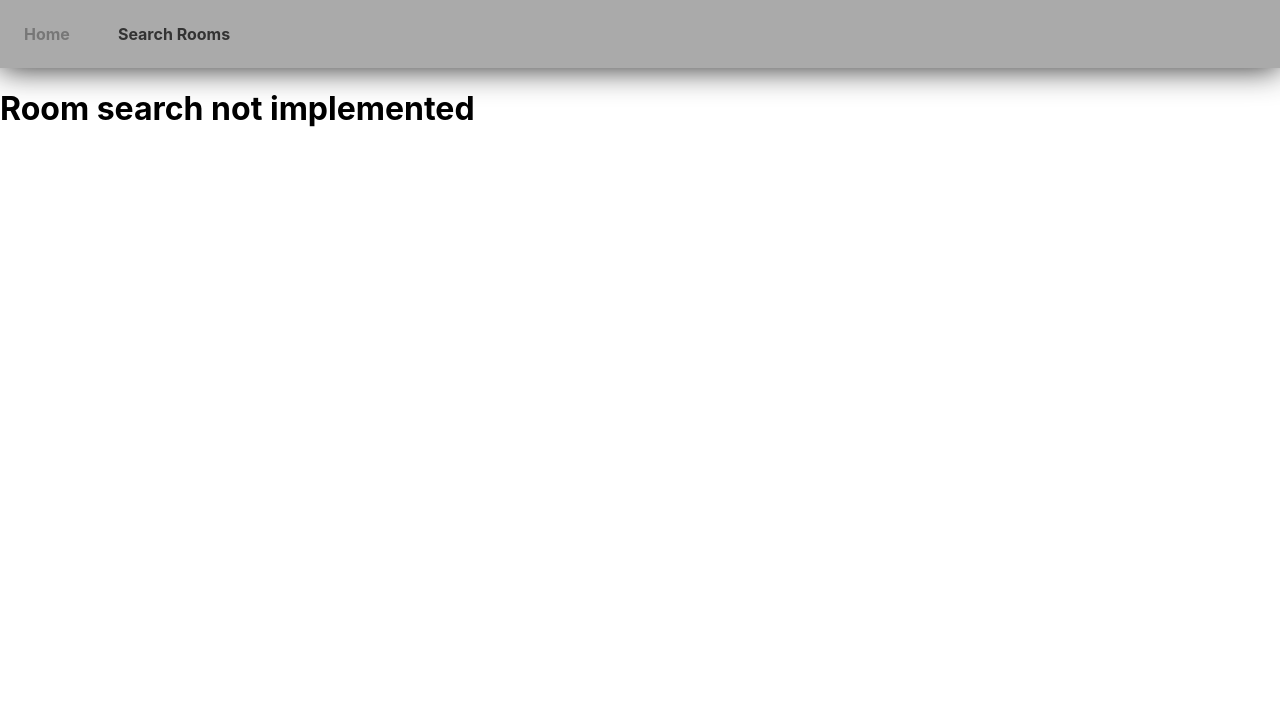
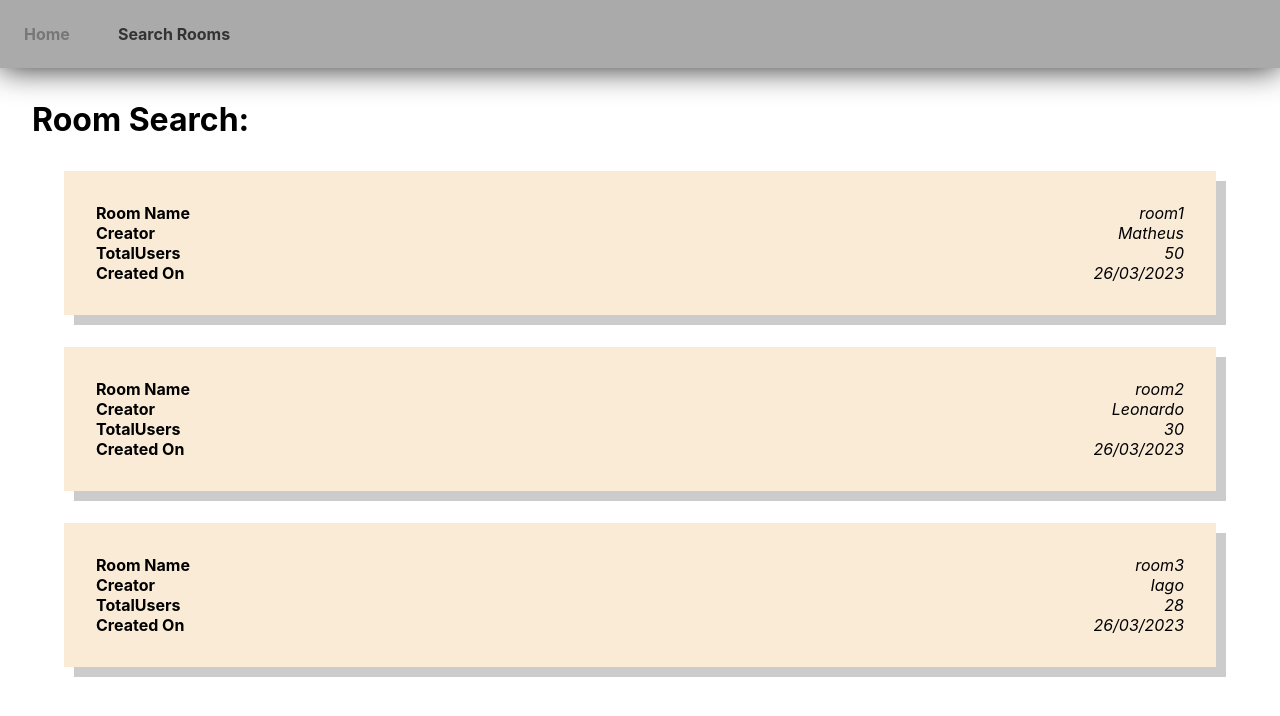
Before and after one commit to LeoAlles/Playful-Chat, a React (Create React App) app in the folder front/: page /rooms/search in a window 1280 px wide. Shown: the top 716 px of the page. Built offline with nearby package versions, Linux system fonts and the light colour scheme.

Commit message:
creating visualization

```diff
--- /dev/null
+++ b/front/src/Pages/Rooms/Search/RoomItem.tsx
@@ -0,0 +1,30 @@
+import React from "react";
+import Room from "../../../Entities/Room";
+import { ItemContainter, FieldContainer, Name, Value } from "./style";
+
+type props = {
+    room: Room
+}
+
+export default function({room}:props){
+    return(
+        <ItemContainter>
+            <FieldContainer>
+                <Name>Room Name</Name>
+                <Value>{room.name}</Value>
+            </FieldContainer>
+            <FieldContainer>
+                <Name>Creator</Name>
+                <Value>{room.creator}</Value>
+            </FieldContainer>
+            <FieldContainer>
+                <Name>TotalUsers</Name>
+                <Value>{room.totalUsers}</Value>
+            </FieldContainer>
+            <FieldContainer>
+                <Name>Created On</Name>
+                <Value>{room.dateCreated.format('DD/MM/YYYY')}</Value>
+            </FieldContainer>
+        </ItemContainter>
+    )
+}
--- a/front/src/Pages/Rooms/Search/RoomSearch.tsx
+++ b/front/src/Pages/Rooms/Search/RoomSearch.tsx
@@ -1,3 +1,15 @@
+import React from "react"
+import rooms from './room'
+import RoomItem from "./RoomItem"
+import { PageContainer } from "./style"
+
 export default function RoomSearch(){
-    return <h1>Room search not implemented</h1>
+    return (
+        <PageContainer>
+            <h1>Room Search:</h1>
+            {rooms.map( (room) => {
+                return <RoomItem room={room}/>
+            })}
+        </PageContainer>
+    )
 }
--- /dev/null
+++ b/front/src/Pages/Rooms/Search/room.ts
@@ -0,0 +1,10 @@
+import moment from 'moment'
+import Room from '../../../Entities/Room'
+
+const rooms = [
+    new Room(1,'room1', 'Matheus', 50, moment()),
+    new Room(2,'room2', 'Leonardo', 30, moment()),
+    new Room(3,'room3', 'Iago', 28, moment()),
+]
+
+export default rooms
--- /dev/null
+++ b/front/src/Pages/Rooms/Search/style.ts
@@ -0,0 +1,26 @@
+import styled from "styled-components";
+
+export const ItemContainter = styled.div`
+    margin: 2em;
+    background-color: antiquewhite;
+    padding: 2em;
+    box-shadow: 10px 10px 0px #ccc;
+`
+
+export const FieldContainer = styled.div`
+    display: flex;
+    justify-content: space-between;
+`
+export const Name = styled.div`
+    text-align: left;
+    font-weight: bold;
+`
+
+export const Value = styled.div`
+    text-align: right;
+    font-style: italic;
+`
+
+export const PageContainer = styled.div`
+    margin: 2em;
+`
```
